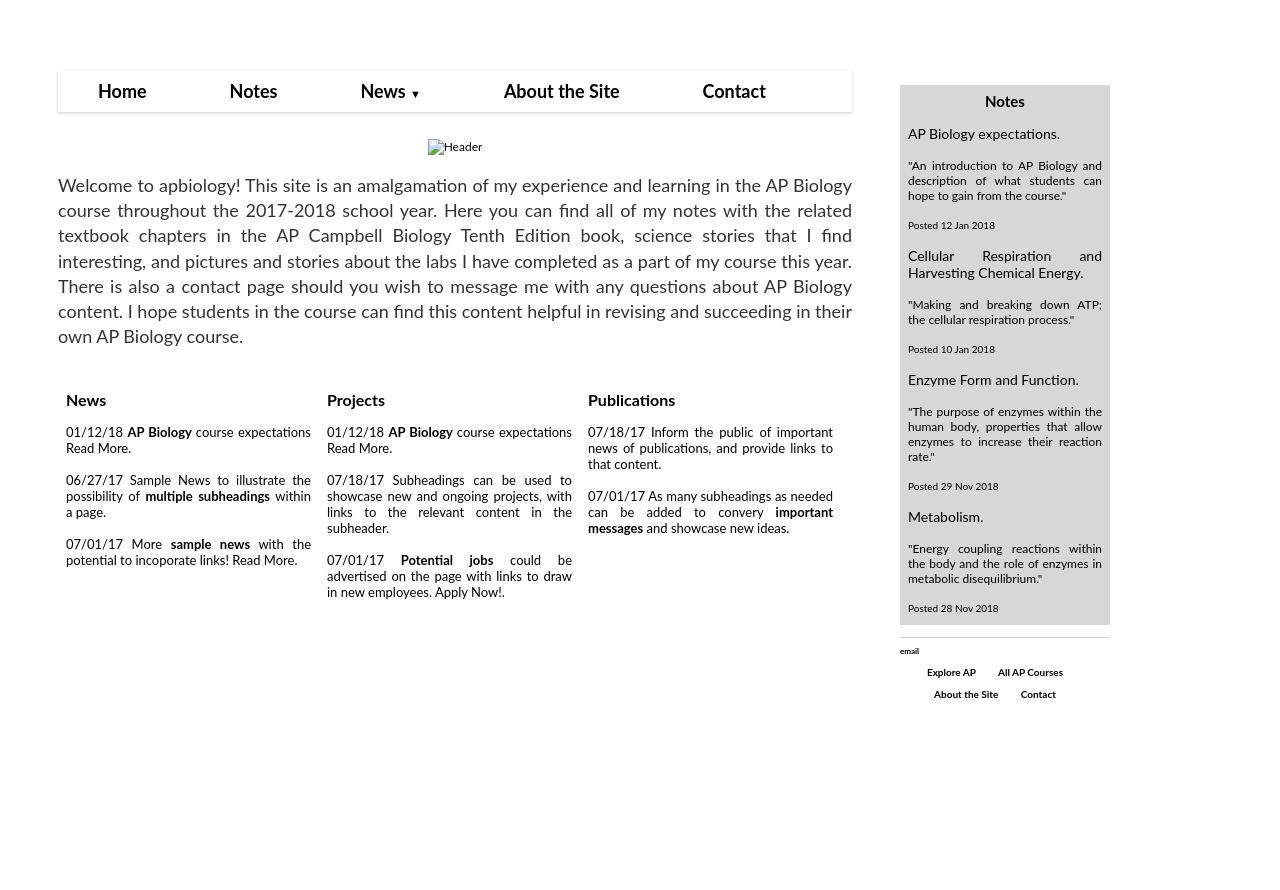
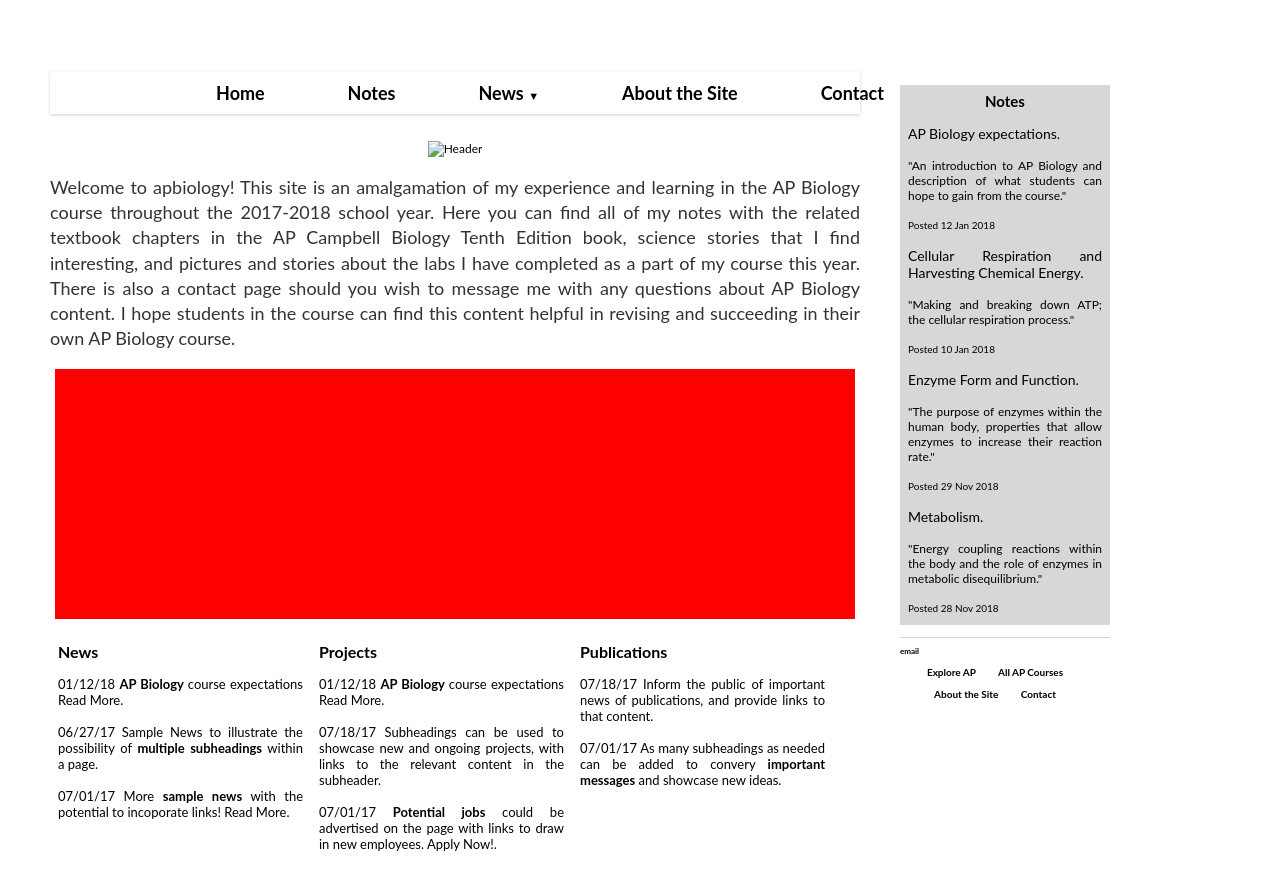
Before and after one commit to meganscarlett/meganscarlett.github.io, a Jekyll site: the page built from index.html, in a window 1280 px wide. Shown: the top 890 px of the page. Built offline with Jekyll 4.4.1, drawn with Linux system fonts in a browser that asks for light colours.

Commit message:
Update index.html

```diff
--- a/index.html
+++ b/index.html
@@ -14,6 +14,7 @@ There is also a contact page should you wish to message me with any questions ab
 I hope students in the course can find this content helpful in revising and succeeding in their own AP Biology course.
 
 <!--slideshow -->
+<link rel="stylesheet" type="text/css" href="/css/slideshow.css">
 <div class="simple-ss" id="simple-ss"></div>
 
 <link rel="stylesheet" type="text/css" href="/css/columns.css">
```
